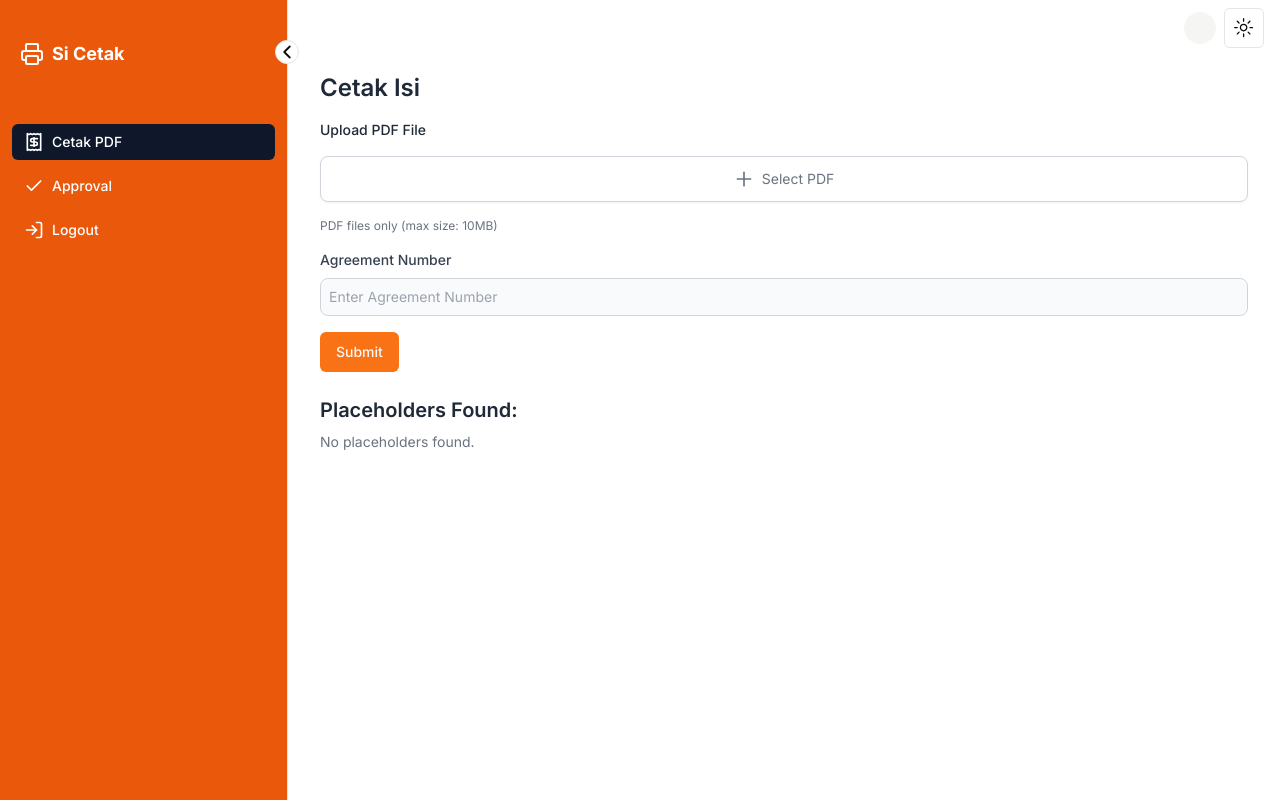
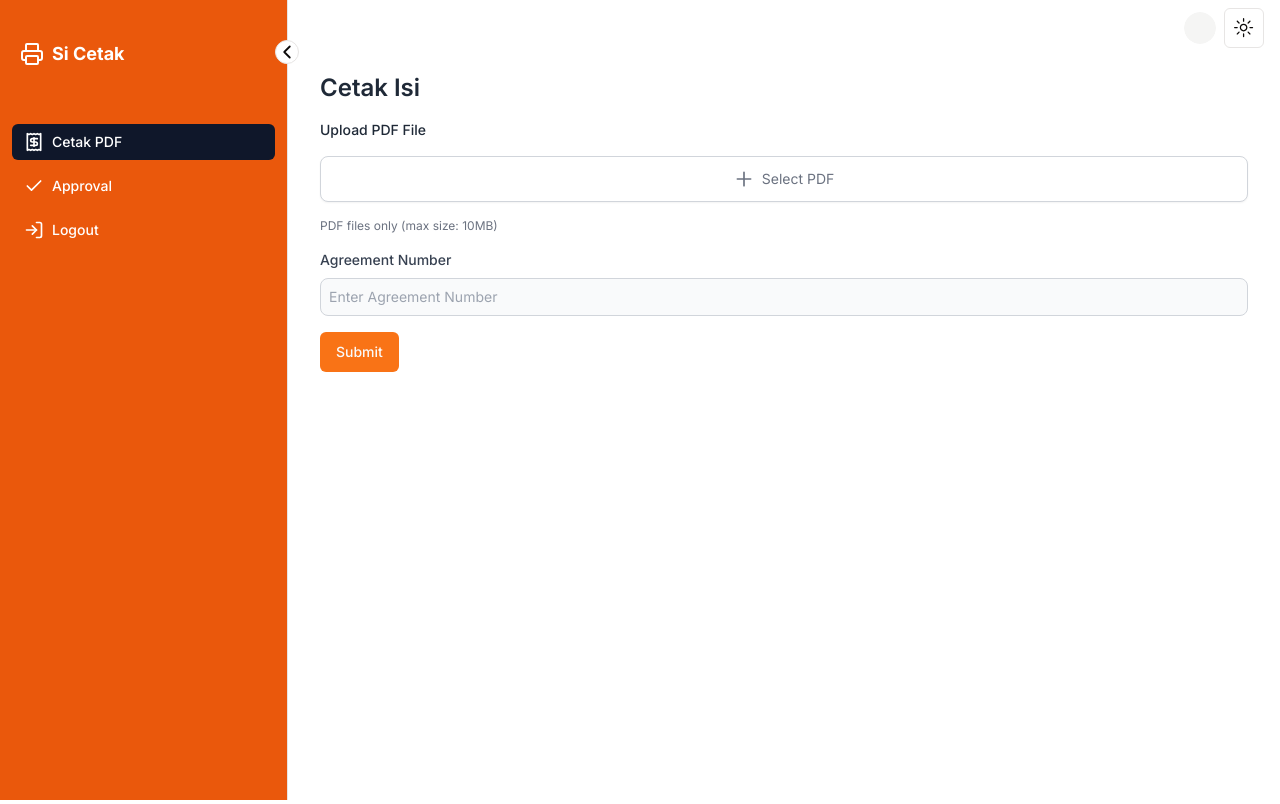
Before and after one commit to raflidewanto/sicetak, a Next.js app: page /dashboard/upload in a window 1280 px wide. Built offline with nearby package versions, Linux system fonts and the light colour scheme.

Commit message:
feat: print pdf

```diff
--- a/app/dashboard/upload/page.tsx
+++ b/app/dashboard/upload/page.tsx
@@ -33,6 +33,7 @@ export default function PDFPlaceholderPage() {
       for (let pageNumber = 1; pageNumber <= pdfDocument.numPages; pageNumber++) {
         const page = await pdfDocument.getPage(pageNumber);
         const textContent = await page.getTextContent();
+
         const viewport = page.getViewport({ scale: 1 });
         const pageHeight = viewport.height;
         const scaleFactor = viewport.scale;
@@ -42,7 +43,6 @@ export default function PDFPlaceholderPage() {
 
         textContent.items.forEach((item: any) => {
           const str = item.str;
-
           const x = item.transform[4] * scaleFactor + 10;
           const y = pageHeight - item.transform[5] * scaleFactor - 46;
 
@@ -111,10 +111,10 @@ export default function PDFPlaceholderPage() {
           const url = window.URL.createObjectURL(blob);
           const a = document.createElement('a');
           a.href = url;
-          a.download = 'output.pdf'; // Name for the file
+          a.download = 'output.pdf';
           document.body.appendChild(a);
-          a.click(); // Trigger the download
-          a.remove(); // Clean up
+          a.click();
+          a.remove();
         } catch (err) {
           console.error('Error processing the PDF download:', err);
         }
@@ -178,22 +178,6 @@ export default function PDFPlaceholderPage() {
 
         <Button type="submit">Submit</Button>
       </form>
-
-      <div className="mt-6">
-        <h2 className="text-xl font-semibold text-gray-800">Placeholders Found:</h2>
-        {bracketCoordinates.length > 0 ? (
-          <ul className="mt-4 space-y-2">
-            {bracketCoordinates.map((bracket, index) => (
-              <li key={index} className="text-sm text-gray-600">
-                <strong>Placeholder:</strong> {bracket.placeholder}, <strong>X:</strong> {bracket.x},{' '}
-                <strong>Y:</strong> {bracket.y}, <strong>Page:</strong> {bracket.page} {/* Show page number */}
-              </li>
-            ))}
-          </ul>
-        ) : (
-          <p className="mt-2 text-sm text-gray-500">No placeholders found.</p>
-        )}
-      </div>
     </PageContainer>
   );
 }
```
